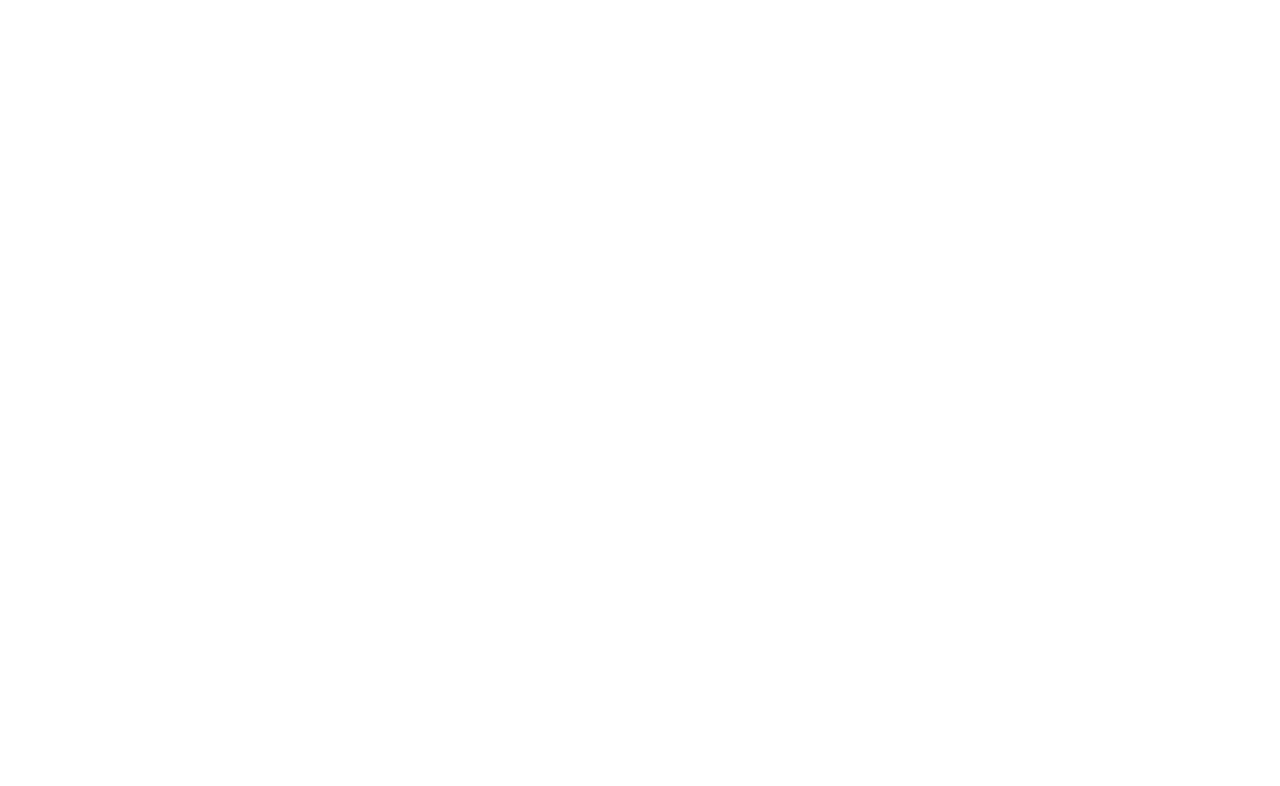
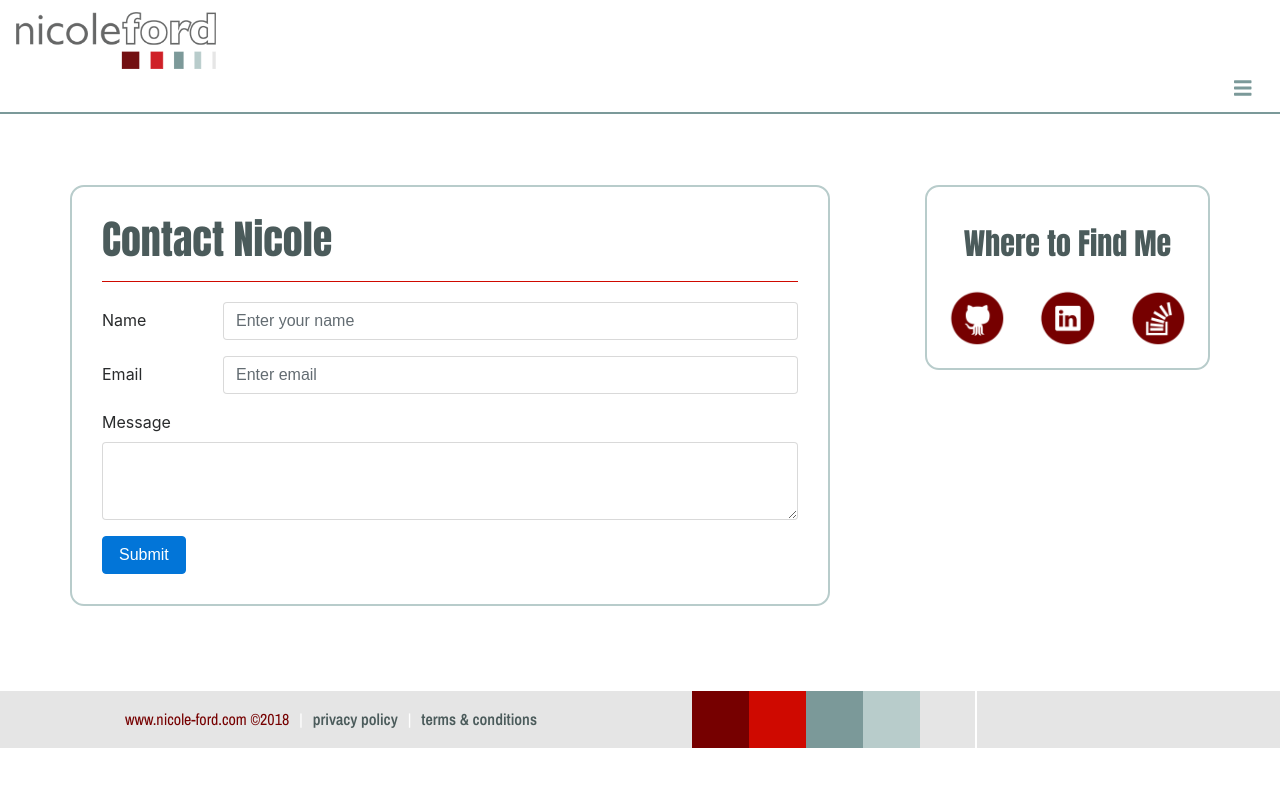
Before and after one commit to scwebd/Bootstrap-Portfolio, a plain HTML site: page contact.html in a window 1280 px wide. Drawn offline with nearby package versions, Linux system fonts and the light colour scheme.

Commit message:
transfer from laptop

```diff
--- a/contact.html
+++ b/contact.html
@@ -0,0 +1,148 @@
+<!DOCTYPE html>
+<html lang="en">
+<head>
+    <meta charset="utf-8">
+    <meta name="viewport" content="width=device-width, initial-scale=1, shrink-to-fit=no">
+    <meta name="description" content="">
+    <meta name="author" content="">
+
+    <link rel="icon" href="">
+
+    <title>Contact Nicole Ford</title>
+
+    <!-- Bootstrap core CSS -->
+    <link rel="stylesheet" href="https://maxcdn.bootstrapcdn.com/bootstrap/4.0.0-beta.3/css/bootstrap.min.css" integrity="sha384-Zug+QiDoJOrZ5t4lssLdxGhVrurbmBWopoEl+M6BdEfwnCJZtKxi1KgxUyJq13dy" crossorigin="anonymous">
+
+    <link href="https://fonts.googleapis.com/css?family=Anton|Archivo+Narrow:400,400i,600,600i" rel="stylesheet">
+
+    <script defer src="https://use.fontawesome.com/releases/v5.0.4/js/all.js"></script>
+
+    <!-- Custom styles for this template -->
+    <link rel="stylesheet" type="text/css" href="style.css"/>
+
+</head>
+
+
+<body>
+    <nav class="navbar nav-header fixed-top navbar-expand-lg clearfix">
+        <a class="navbar-brand" href="index.html"><img src="images/NF-logo-only-small.png" alt="logo for Nicole Ford." height="57px" width="200px"/> </a>
+        <button class="navbar-toggler ml-auto" type="button" data-toggle="collapse" data-target="#navbarNav" aria-controls="navbarNav" aria-expanded="false" aria-label="Toggle navigation">
+<!--       <span class="navbar-toggler-icon"></span>-->
+           <i class="fas fa-bars"></i>
+        </button>
+        <div class="collapse navbar-collapse" id="navbarNav">
+            <ul class="navbar-nav ml-auto">
+                <li class="nav-item active">
+                    <a class="nav-link" href="#">About Nicole</a>
+                </li>
+                <li class="nav-item">
+                    <a class="nav-link" href="portfolio.html">Portfolio</a>
+                </li>
+                <li class="nav-item">
+                    <a class="nav-link" href="contact.html">Contact</a>
+                </li>
+            </ul>
+        </div>
+    </nav>
+
+    <div class="container">
+        <div class="row">
+           <div class="col-md-8 mainSection float-left">
+               <h1 class="mainHeader">
+                   Contact Nicole
+               </h1>
+               <div class="mainContent">
+                   <form>
+                        <div class="form-group row">
+                            <label for="form-name" class="col-2 col-form-label flabel">Name</label>
+                            <div class="col-10">
+                                <input class="form-control" type="text" id="form-name" placeholder="Enter your name">
+                        </div>
+                        </div>
+
+                        <div class="form-group row">
+                            <label for="form-email" class="col-2 col-form-label flabel">Email</label>
+                            <div class="col-10">
+                            <input type="email" class="form-control" id="form-email"
+                            aria-describedby="emailHelp" placeholder="Enter email">
+                        </div>
+                       </div>
+
+<!--
+                      <div class="form-group row">
+                        <label for="form-select" class="col-2 col-form-label flabel">Purpose of Contact</label>
+                        <select class="form-control" id="form-select">
+                            <div class="col-10">
+                                <option>Request a Quote</option>
+                                <option>General Question or Enquiry</option>
+                            </div>
+                        </select>
+                      </div>
+-->
+
+                      <div class="form-group">
+                        <label for="exampleTextarea" class="flabel">Message</label>
+                        <textarea class="form-control" id="exampleTextarea" rows="3"></textarea>
+                      </div>
+
+                      <button type="submit" class="btn btn-primary">Submit</button>
+                    </form>
+               </div> <!--mainContent-->
+           </div> <!--col-md-8-->
+           <div class="col-md-3 offset-md-1 sidebar">
+               <h4>Where to Find Me</h4>
+               <div class="row">
+                   <div class="col-md-4 col-sm-4 icons">
+                       <a href="http://www.github.com"><img src="images/github-logo.png" alt="github logo" id="GithubLogo"/></a>
+                   </div><!--col-md-4-->
+                   <div class="col-md-4 col-sm-4 icons">
+                       <a href="http://www.LinkedIn.com"><img src="images/linkedin-logo.png" alt="LinkedIn logo" id="LinkedInLogo"/></a>
+                   </div><!--col-sm-4-->
+                   <div class="col-md-4 col-sm-4 icons">
+                       <a href="http://www.stackoverflow.com"><img src="images/stackoverflow-logo.png" alt="Stack Overflow logo" id="StackOverflowLogo"/></a>
+                   </div><!--col-sm-4-->
+               </div>
+            </div> <!--col-md-3-->
+        </div> <!--row-->
+    </div> <!--.container -->
+
+    <div class="container-fluid">
+        <div class="row constrainedContainer">
+            <div class="col-sm-12 footer">
+                <div class="container">
+                    <div class="row">
+                <div class="footerContent col-sm-8">
+                    <ul class="footer-links">
+                        <li class="footer-item copyright">www.nicole-ford.com &copy;2018<span class="divider">|</span>
+                        </li>
+                        <li class="footer-item">
+                            <a class="flink" href="#">privacy policy<span class="divider">|</span></a>
+                        </li>
+                        <li class="footer-item">
+                            <a class="flink" href="#">terms &amp; conditions</a>
+                        </li>
+                    </ul>
+                </div><!--col-sm-8-->
+                <div class="col-sm-4 boxes">
+                    <div class="box1"><span class="emptyText">box1</span></div>
+                    <div class="box2"><span class="emptyText">box2</span></div>
+                    <div class="box3"><span class="emptyText">box3</span></div>
+                    <div class="box4"><span class="emptyText">box4</span></div>
+                    <div class="box5"><span class="emptyText">box5</span></div>
+                </div><!--col-sm-4-->
+                    </div>
+                </div>
+            </div><!--col-sm-12-->
+        </div>
+    </div><!--container-->
+
+    <!-- Bootstrap core JavaScript
+    ================================================== -->
+    <!-- Placed at the end of the document so the pages load faster -->
+    <script src="https://code.jquery.com/jquery-3.2.1.slim.min.js" integrity="sha384-KJ3o2DKtIkvYIK3UENzmM7KCkRr/rE9/Qpg6aAZGJwFDMVNA/GpGFF93hXpG5KkN" crossorigin="anonymous"></script>
+    <script src="https://cdnjs.cloudflare.com/ajax/libs/popper.js/1.12.9/umd/popper.min.js" integrity="sha384-ApNbgh9B+Y1QKtv3Rn7W3mgPxhU9K/ScQsAP7hUibX39j7fakFPskvXusvfa0b4Q" crossorigin="anonymous"></script>
+    <script src="https://maxcdn.bootstrapcdn.com/bootstrap/4.0.0-beta.3/js/bootstrap.min.js" integrity="sha384-a5N7Y/aK3qNeh15eJKGWxsqtnX/wWdSZSKp+81YjTmS15nvnvxKHuzaWwXHDli+4" crossorigin="anonymous"></script>
+
+
+</body>
+</html>
--- a/style.css
+++ b/style.css
@@ -67,7 +67,7 @@ font-family: 'Archivo Narrow', sans-serif;
     padding: 20px 0;
     margin: 0 20px;
     font-family: 'Anton', sans-serif;
-    font-size: 44px;
+    font-size: 6rems;
     color: #4b5b5b;
     border-bottom: 1px solid #cf0900;
 }
@@ -256,5 +256,23 @@ _____________________________________*/
 }
 
 @media (max-width: 1002px) {
+  .box1 {
+    visibility: hidden;
+}
 
+  .box2 {
+    visibility: hidden;
 }
+
+  .box3 {
+    visibility: hidden;
+}
+
+  .box4 {
+    visibility: hidden;
+}
+
+  .box5 {
+    visibility: hidden;
+}
+}
```
Also changed, not shown: index.html (+8 -4 lines), portfolio.html (+117 -0 lines).
